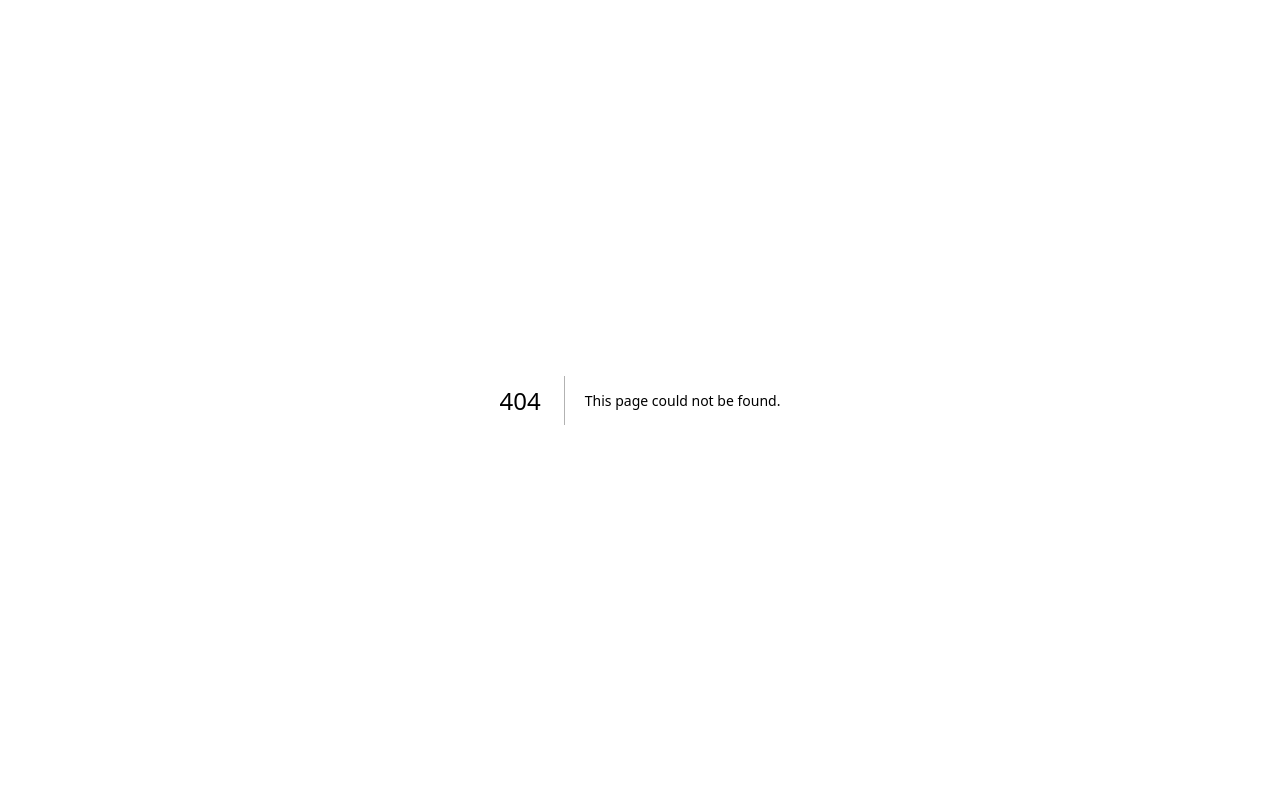
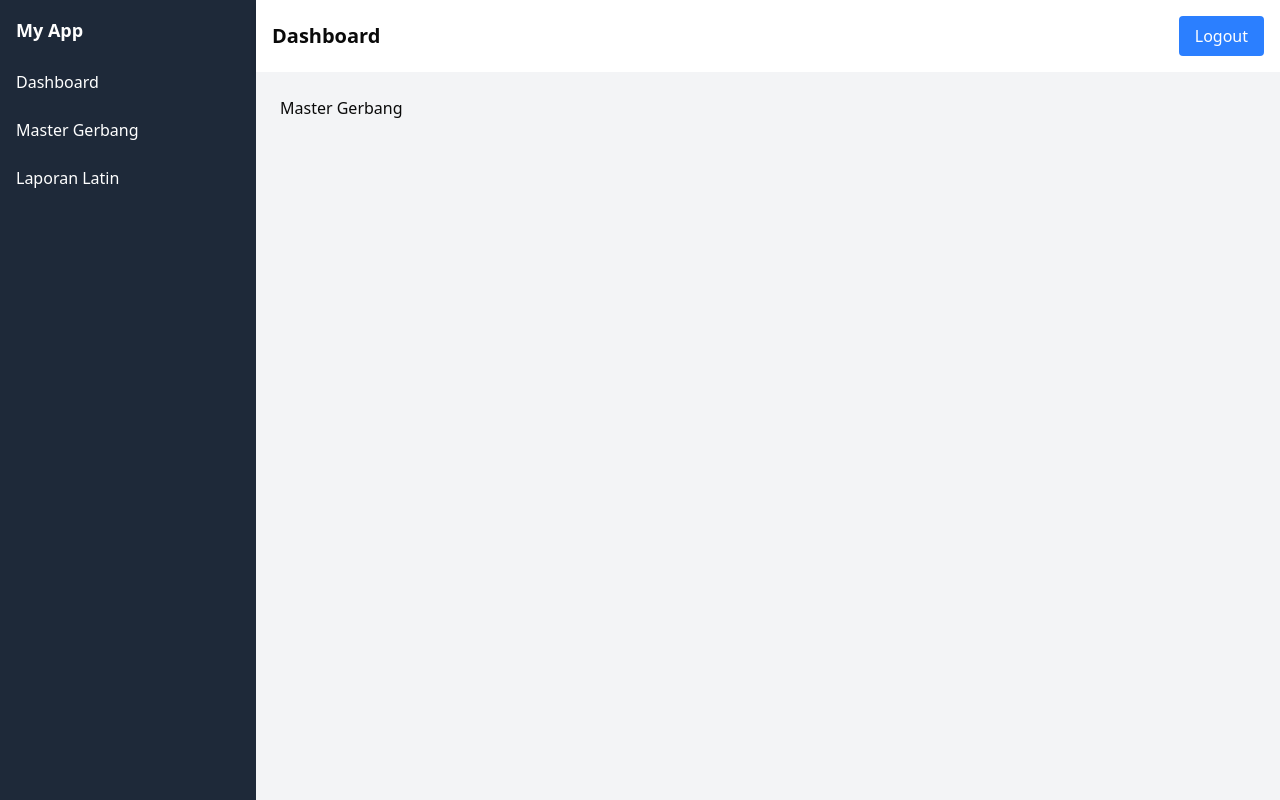
Before and after one commit to cecep31/FE_Test, a Next.js app: page /dashboard/master-gerbang in a window 1280 px wide. Before the commit this address had no page. Built offline with nearby package versions, Linux system fonts and the light colour scheme.

Commit message:
feat: add dashboard layout and pages
- Add new dashboard layout with sidebar and header components
- Create new dashboard pages: main dashboard, master-gerbang, and laporan-latin
- Update API base URL in

```diff
--- /dev/null
+++ b/app/dashboard/laporan-latin/page.tsx
@@ -0,0 +1,7 @@
+export default function LaporanLatin() {
+  return (
+    <div>
+      <h1>Laporan Latin</h1>
+    </div>
+  );
+}
--- /dev/null
+++ b/app/dashboard/layout.tsx
@@ -0,0 +1,18 @@
+import Sidebar from "@/components/sidebar";
+import Header from "@/components/header";
+
+export default function DashboardLayout({
+  children,
+}: {
+  children: React.ReactNode;
+}) {
+  return (
+    <div className="flex h-screen">
+      <Sidebar />
+      <div className="flex-1 flex flex-col">
+        <Header />
+        <main className="flex-1 p-6 bg-gray-100">{children}</main>
+      </div>
+    </div>
+  );
+}
--- /dev/null
+++ b/app/dashboard/master-gerbang/page.tsx
@@ -0,0 +1,7 @@
+export default function MasterGerbang() {
+  return (
+    <div>
+      <h1>Master Gerbang</h1>
+    </div>
+  );
+}
--- /dev/null
+++ b/app/dashboard/page.tsx
@@ -0,0 +1,3 @@
+export default function Dashboard() {
+  return <></>;
+}
--- a/app/login/page.tsx
+++ b/app/login/page.tsx
@@ -36,6 +36,8 @@ export default function LoginPage() {
         username,
         password,
       });
+
+
 
       // Set the token from the response
       const { token } = response.data;
--- /dev/null
+++ b/components/header.tsx
@@ -0,0 +1,14 @@
+export default function Header() {
+  return (
+    <header className="bg-white shadow-md p-4 flex justify-between items-center">
+      <div>
+        <h1 className="text-xl font-semibold">Dashboard</h1>
+      </div>
+      <div>
+        <button className="bg-blue-500 text-white px-4 py-2 rounded">
+          Logout
+        </button>
+      </div>
+    </header>
+  );
+}
--- /dev/null
+++ b/components/sidebar.tsx
@@ -0,0 +1,29 @@
+import Link from "next/link";
+
+export default function Sidebar() {
+  return (
+    <div className="w-64 bg-gray-800 text-white flex flex-col">
+      <div className="p-4 font-bold text-lg">My App</div>
+      <nav className="flex-1 px-2 space-y-1">
+        <Link
+          href="/dashboard"
+          className="block px-2 py-2.5 rounded-md hover:bg-gray-700"
+        >
+          Dashboard
+        </Link>
+        <Link
+          href="/dashboard/master-gerbang"
+          className="block px-2 py-2.5 rounded-md hover:bg-gray-700"
+        >
+          Master Gerbang
+        </Link>
+        <Link
+          href="/dashboard/laporan-latin"
+          className="block px-2 py-2.5 rounded-md hover:bg-gray-700"
+        >
+          Laporan Latin
+        </Link>
+      </nav>
+    </div>
+  );
+}
--- a/config.ts
+++ b/config.ts
@@ -6,7 +6,7 @@
 export const config = {
   // API Configuration
   api: {
-    baseUrl: process.env.NEXT_PUBLIC_API_URL || 'http://localhost:3000/api',
+    baseUrl: process.env.NEXT_PUBLIC_API_URL || 'http://localhost:8080/api',
     timeout: 10000, // 10 seconds
   },
 
--- a/proxy.ts
+++ /dev/null
@@ -1,41 +0,0 @@
-import { NextResponse } from 'next/server'
-import type { NextRequest } from 'next/server'
-
-// List of routes that don't require authentication
-const PUBLIC_ROUTES = ['/login']
-const AUTH_ROUTES = []
-
-export function proxy(request: NextRequest) {
-  const { pathname } = request.nextUrl
-
-  // Skip middleware for public routes
-  if (PUBLIC_ROUTES.some(route => pathname.startsWith(route))) {
-    return NextResponse.next()
-  }
-
-  // Check if token exists in cookies
-  const token = request.cookies.get('token')?.value
-
-  // If no token and trying to access protected routes, redirect to login
-  if (!token) {
-    const loginUrl = new URL('/login', request.url)
-    loginUrl.searchParams.set('from', pathname)
-    return NextResponse.redirect(loginUrl)
-  }
-
-  // If token exists, allow the request to proceed
-  return NextResponse.next()
-}
-
-// Configuration for middleware
-export const config = {
-  matcher: [
-    /*
-     * Match all request paths except for the ones starting with:
-     * - _next/static (static files)
-     * - _next/image (image optimization files)
-     * - favicon.ico (favicon file)
-     */
-    '/((?!_next/static|_next/image|favicon.ico).*)',
-  ],
-}
```
